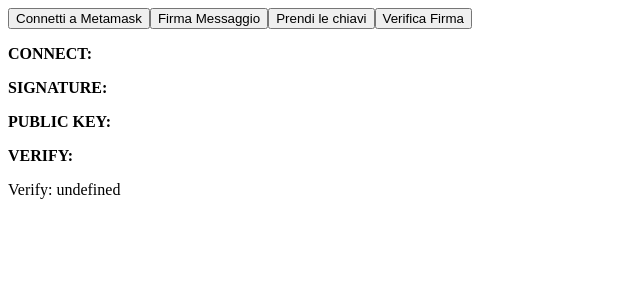
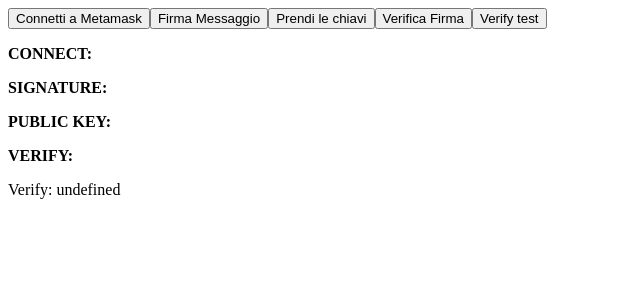
Before and after one commit to VKappaKV/jns-fe, a React (Create React App) app: page / in a window 1280 px wide. Shown: the top 300 px of the page, without its empty margins (0-640 px from the left). Built offline with nearby package versions, Linux system fonts and the light colour scheme; what @metamask/sdk-react, web3 would draw is missing.

Commit message:
Unknown point format in verifyTest App3.js

```diff
--- a/package.json
+++ b/package.json
@@ -5,6 +5,7 @@
   "dependencies": {
     "@metamask/sdk-react": "^0.9.0",
     "assert": "^2.1.0",
+    "bn.js": "^5.2.1",
     "buffer": "^6.0.3",
     "crypto-js": "^4.2.0",
     "elliptic": "^6.5.4",
--- a/src/App3.js
+++ b/src/App3.js
@@ -58,8 +58,6 @@ const App3 = () => {
 
             let signature = await web3.eth.personal.sign(inputFields.message, address, '');
 
-            signature=signature
-
             const r = '0x'+signature.slice(2).slice(0, 64);
             const s = '0x'+signature.slice(2).slice(64, 128);
             const v = '0x'+signature.slice(2).slice(128, 130);
@@ -72,7 +70,7 @@ const App3 = () => {
             //const r = '0x' + signatureBytes.slice(0, 32).toString('hex');
             //const s = '0x' + signatureBytes.slice(32, 64).toString('hex');
 
-            console.log(signature.length)
+            console.log('Signature length: ', signature.length)
             setValue('signature', {
                 sign: signature,
                 v,
@@ -80,7 +78,7 @@ const App3 = () => {
                 s
             })
 
-            console.log('Messaggio firmato:', signature);
+            console.log('Messaggio firmato: ', signature);
         } catch (error) {
             console.error('Errore nella firma del messaggio:', error);
         }
@@ -92,8 +90,9 @@ const App3 = () => {
             const messageBuffer = Buffer.from(inputFields.message, 'utf8');
             const messageHash = hashPersonalMessage(messageBuffer);
 
-            const signatureBuffer = toBuffer(inputFields.signature.sign)
-            const { v, r, s } = fromRpcSig(signatureBuffer);
+            const { v, r, s } = fromRpcSig(inputFields.signature.sign);
+
+            console.log("ECDSASignature", v,r,s)
 
             // Recover the public key
             const publicKey = ecrecover(messageHash, v, r, s);
@@ -101,10 +100,8 @@ const App3 = () => {
 
             let point = ec.curve.pointFromX(publicKey, true);
 
-
-            const x=point.x.toString('hex')
-            const y=point.y.toString('hex')
-
+            const x=point.x.toString()
+            const y=point.y.toString()
 
             setValue('publicKey', {
                 key: publicKeyHex,
@@ -155,12 +152,31 @@ const App3 = () => {
         }
     }*/
 
+    async function verifyTest() {
+        const { v, r, s } = fromRpcSig(inputFields.signature.sign);
+
+        const messageBuffer = Buffer.from(inputFields.message, 'utf8');
+        const messageHash = hashPersonalMessage(messageBuffer);
+
+        const publicKey = ecrecover(messageHash, v, r, s);
+        const publicKeyHex = publicKey.toString('hex');
+
+        const isSignatureValid = ec.verify(inputFields.message, inputFields.signature.sign, publicKeyHex, 'hex');
+
+        if (isSignatureValid) {
+            setValue('verify', 'La firma è valida');
+        } else {
+            setValue('verify', 'La firma non è valida');
+        }
+    }
+
     return (
         <div>
             <button id="connectButton" onClick={connectToMetamask}>Connetti a Metamask</button>
             <button id="signButton" onClick={signMessage}>Firma Messaggio</button>
             <button id="geKeyButton" onClick={getKeys}>Prendi le chiavi</button>
             <button id="verifyButton" onClick={verifyECDSASignature}>Verifica Firma</button>
+            <button id="verifyTest" onClick={verifyTest}>Verify test</button>
             <p></p>
             <b>CONNECT:</b>
             <p></p>
```
Also changed, not shown: 1 other file (tests, documents, lock files or other folders).
